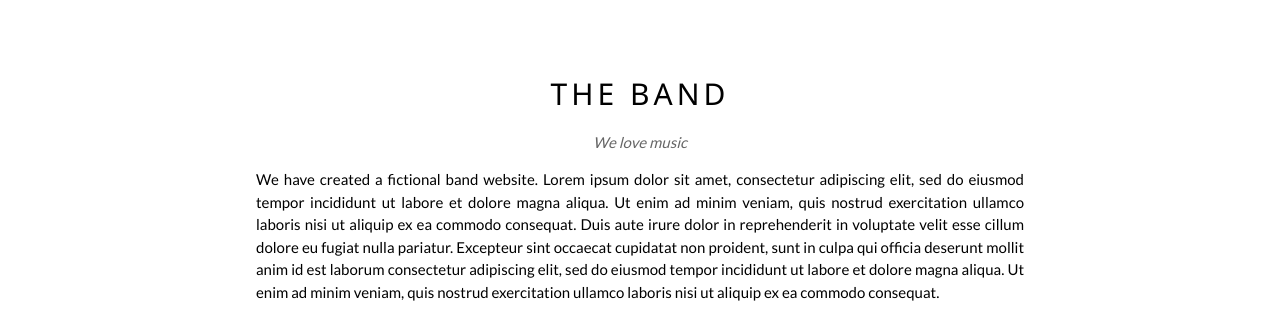
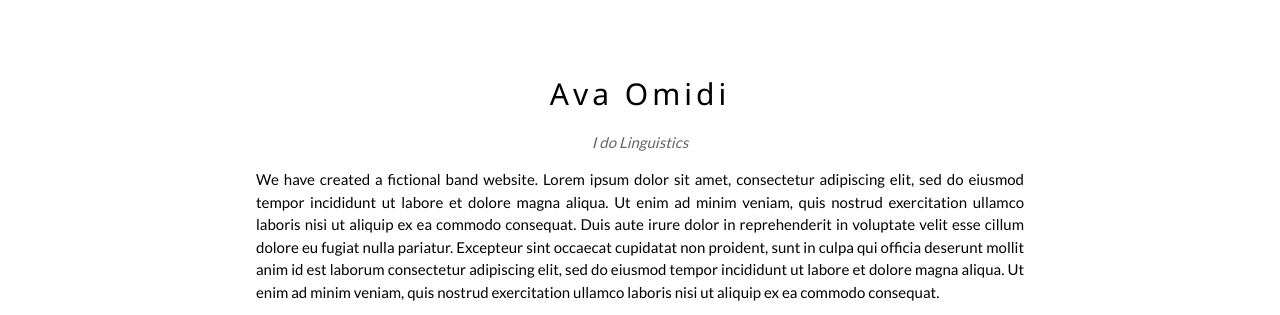
Before and after one commit to avaomidi/avaomidi.github.io, a plain HTML site: page index.html in a window 1280 px wide. Shown: the part 72-387 px from the top of the page. Drawn offline with nearby package versions, Linux system fonts and the light colour scheme.

Commit message:
Update index.html

```diff
--- a/index.html
+++ b/index.html
@@ -70,8 +70,8 @@ body {font-family: "Lato", sans-serif}
 
   <!-- The Band Section -->
   <div class="w3-container w3-content w3-center w3-padding-64" style="max-width:800px" id="band">
-    <h2 class="w3-wide">THE BAND</h2>
-    <p class="w3-opacity"><i>We love music</i></p>
+    <h2 class="w3-wide">Ava Omidi</h2>
+    <p class="w3-opacity"><i>I do Linguistics</i></p>
     <p class="w3-justify">We have created a fictional band website. Lorem ipsum dolor sit amet, consectetur adipiscing elit, sed do eiusmod tempor incididunt ut labore et dolore magna aliqua. Ut enim ad minim veniam, quis nostrud exercitation ullamco laboris nisi ut aliquip
       ex ea commodo consequat. Duis aute irure dolor in reprehenderit in voluptate velit esse cillum dolore eu fugiat nulla pariatur. Excepteur sint occaecat cupidatat non proident, sunt in culpa qui officia deserunt mollit anim id est laborum consectetur
       adipiscing elit, sed do eiusmod tempor incididunt ut labore et dolore magna aliqua. Ut enim ad minim veniam, quis nostrud exercitation ullamco laboris nisi ut aliquip ex ea commodo consequat.</p>
```
